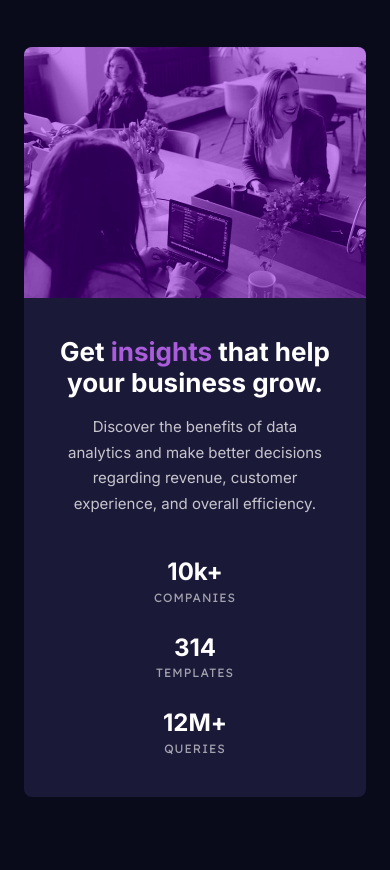
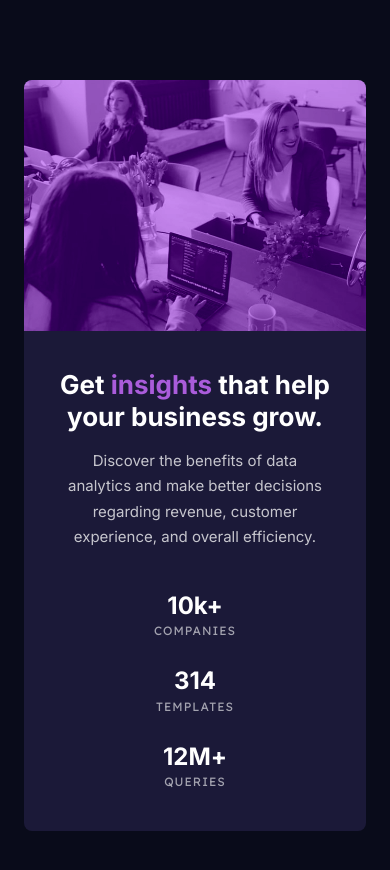
Before and after one commit to Dejmian11/5-Stats-preview-card-component, a website built with Vite: page index.html in a window 390 px wide. Before the commit the page ends 844 px from the top, so only its background shows below. Built offline with nearby package versions, Linux system fonts and the light colour scheme.

Commit message:
Mobile view fixed

```diff
--- a/scss/_base.scss
+++ b/scss/_base.scss
@@ -41,10 +41,9 @@
 	--fs-body: var(--fs-400);
 	--fs-heading-tertiary: var(--fs-600);
 
-
-  @include respond(lg) {
-    --fs-heading-tertiary: var(--fs-700);
-  }
+	@include respond(lg) {
+		--fs-heading-tertiary: var(--fs-700);
+	}
 
 	--fw-regular: 400;
 	--fw-bold: 700;
@@ -160,7 +159,6 @@ h3 {
 // BASE
 body {
 	display: grid;
-	place-content: center;
 
 	background-color: var(--clr-primary-200);
 	color: var(--clr-neutral-800);
@@ -168,6 +166,10 @@ body {
 	font-size: var(--fs-400);
 	font-weight: var(--fw-regular);
 	line-height: 1.7;
+
+	@include respond(lg) {
+		place-content: center;
+	}
 }
 
 // TYPOGRAPHY
--- a/scss/_components.scss
+++ b/scss/_components.scss
@@ -3,6 +3,7 @@
 .stats-card {
 	display: grid;
 
+  margin: 5rem auto;
 	max-width: 460px;
 	background-color: var(--clr-primary-400);
 	border-radius: 0.5rem;
```
